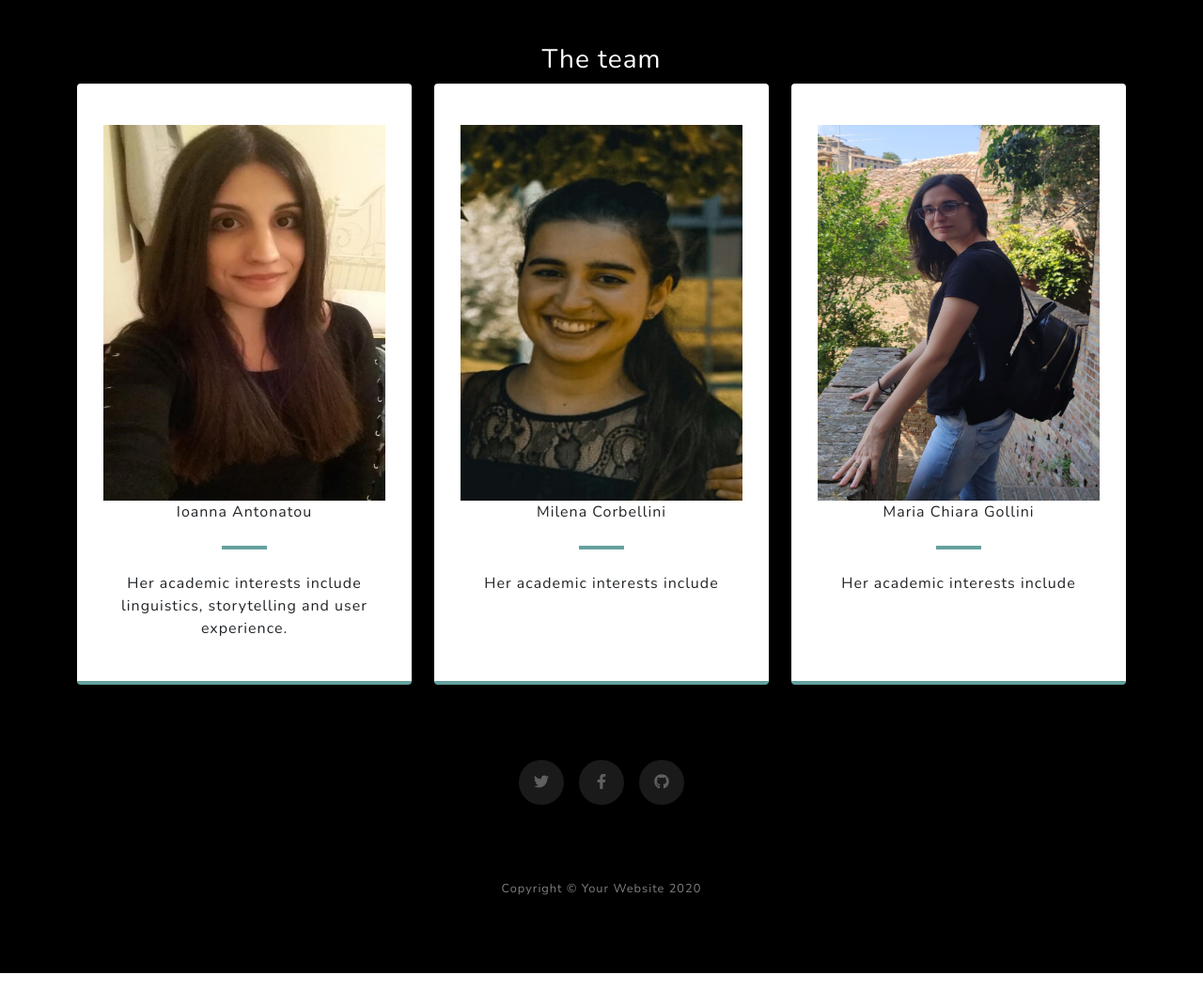
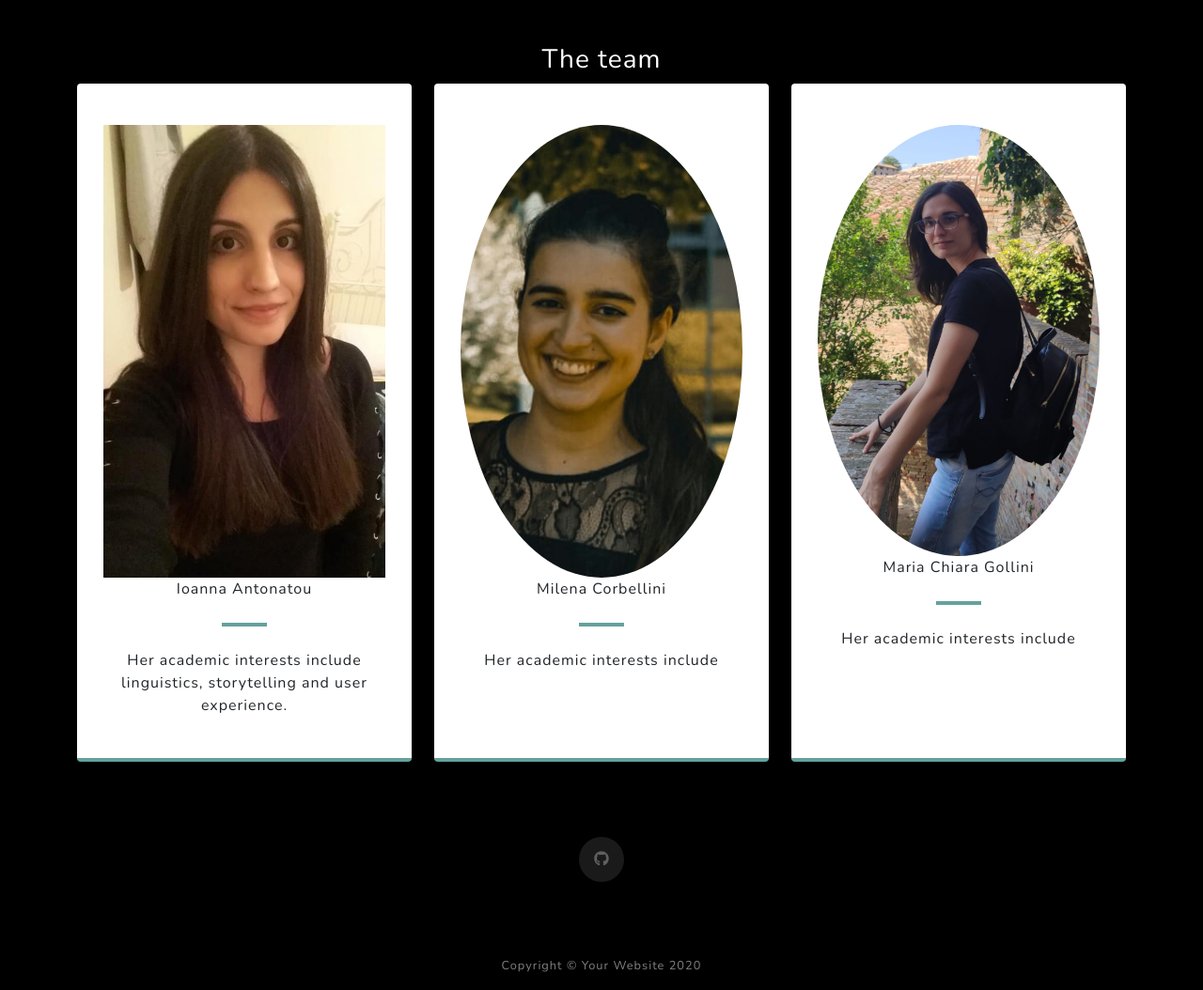
Before and after one commit to stormOntology/stormOntology.github.io, a website: page dist/index.html in a window 1280 px wide. Shown: the part 3280-4334 px from the top of the page at 94% size. Drawn offline with nearby package versions, Linux system fonts and the light colour scheme.

Commit message:
Update index.html

```diff
--- a/dist/index.html
+++ b/dist/index.html
@@ -28,7 +28,7 @@
                     <ul class="navbar-nav ml-auto">
                         <li class="nav-item"><a class="nav-link js-scroll-trigger" href="#about">About</a></li>
                         <li class="nav-item"><a class="nav-link js-scroll-trigger" href="#projects"> The Project</a></li>
-                         <li class="nav-item"><a class="nav-link js-scroll-trigger" href="#projects">The STORM Ontology</a></li>
+                         <li class="nav-item"><a class="nav-link js-scroll-trigger" href="">The STORM Ontology</a></li>
                         <li class="nav-item"><a class="nav-link js-scroll-trigger" href="#signup">Contact</a></li>
                     </ul>
                 </div>
@@ -129,7 +129,7 @@
                     <div class="col-md-4 mb-3 mb-md-0">
                         <div class="card py-4 h-100">
                             <div class="card-body text-center">
-                               <img src="assets/img/n.jpg" style="width:300px;height:400px">
+                               <img src="assets/img/n.jpg" style="width:300px;height:auto;">
                                 <div>Ioanna Antonatou</div>
                                 <hr class="my-4" />
                                 <div>Her academic interests include linguistics, storytelling and user experience.</div>
@@ -139,7 +139,7 @@
                     <div class="col-md-4 mb-3 mb-md-0">
                         <div class="card py-4 h-100">
                             <div class="card-body text-center">
-                                <img src="assets/img/milena.jpg" style="width:300px;height:400px">
+                                <img src="assets/img/milena.jpg" style="width:300px;height:auto; border-radius: 50%;">
                                 <div>Milena Corbellini</div>
                                 <hr class="my-4" />
                                 <div>Her academic interests include</div>
@@ -149,7 +149,7 @@
                     <div class="col-md-4 mb-3 mb-md-0">
                         <div class="card py-4 h-100">
                             <div class="card-body text-center">
-                                <img src="assets/img/mery.jpg" style="width:300px;height:400px">
+                                <img src="assets/img/mery.jpg" style="width:300px;height:auto; border-radius: 50%;">
                                 <div>Maria Chiara Gollini</div>
                                 <hr class="my-4" />
                                 <div>Her academic interests include</div>
@@ -158,9 +158,8 @@
                     </div>
                 </div>
                 <div class="social d-flex justify-content-center">
-                    <a class="mx-2" href="#!"><i class="fab fa-twitter"></i></a>
-                    <a class="mx-2" href="#!"><i class="fab fa-facebook-f"></i></a>
-                    <a class="mx-2" href="#!"><i class="fab fa-github"></i></a>
+
+                    <a class="mx-2" href="https://github.com/stormOntology/stormOntology.github.io"><i class="fab fa-github"></i></a>
                 </div>
             </div>
         </section>
```
